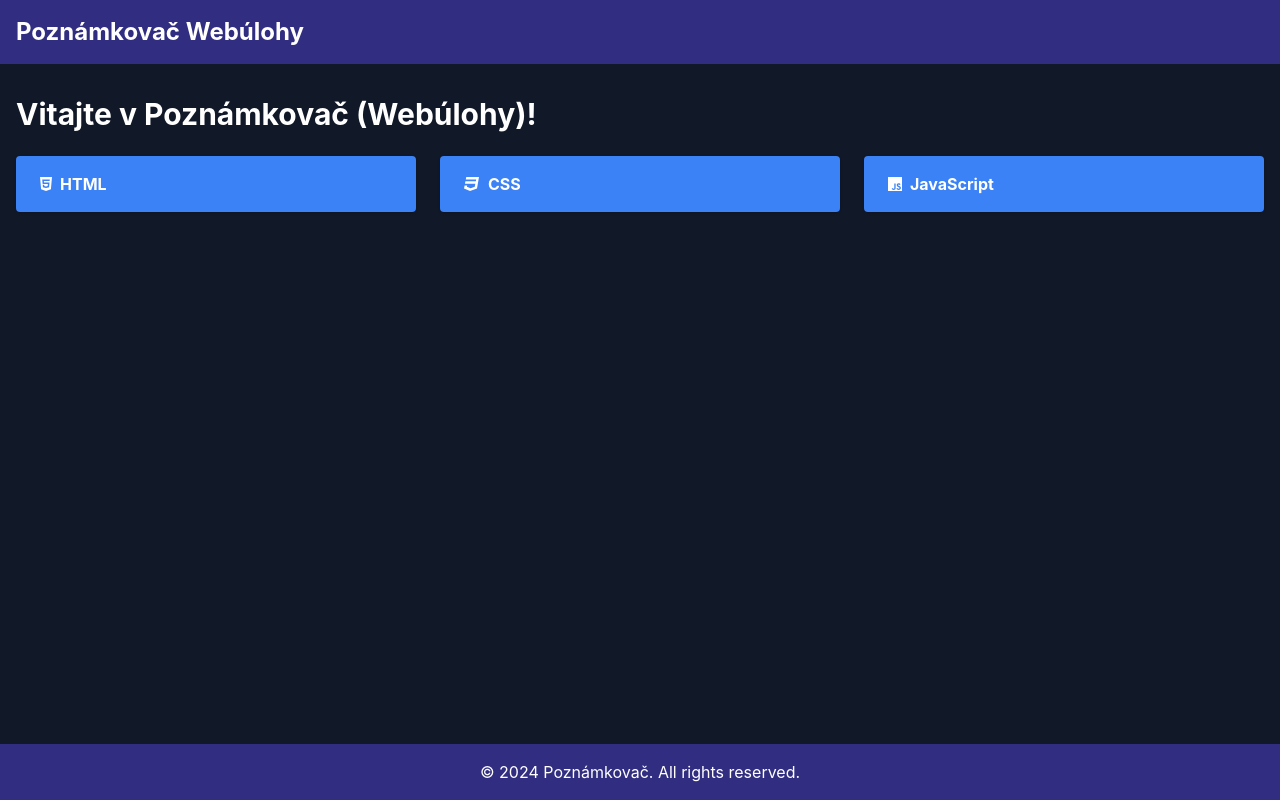
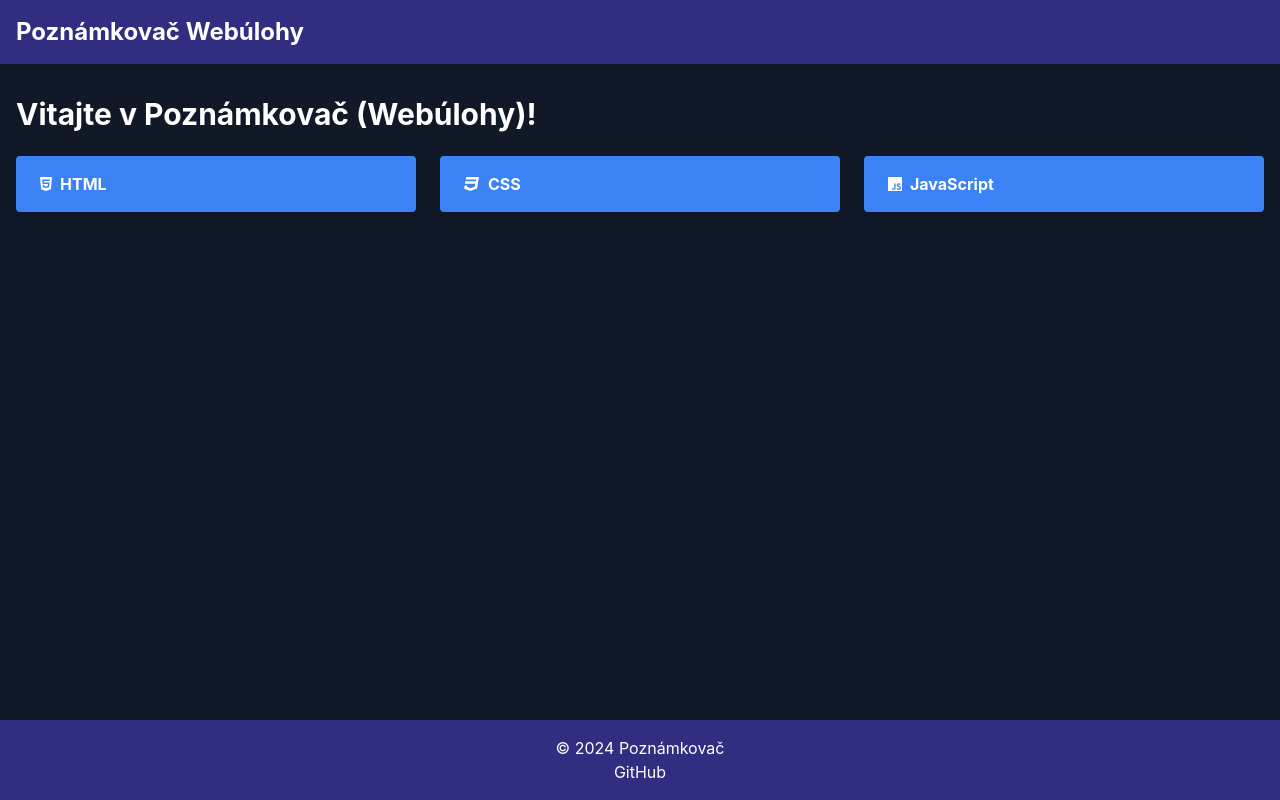
Before and after one commit to Poznamkovac/poznamkovac-coding, a React (Vite) app: page /ulohy/1/1 in a window 1280 px wide. Built offline with nearby package versions, Linux system fonts and the light colour scheme.

Commit message:
link na GitHub

```diff
--- a/src/components/Footer.tsx
+++ b/src/components/Footer.tsx
@@ -1,10 +1,12 @@
 import React from 'react';
+import { Link } from 'react-router-dom';
 
 const Footer: React.FC = () => {
   return (
-    <footer className="bg-indigo-900 p-4 mt-8">
+    <footer className="p-4 mt-8 bg-indigo-900">
       <div className="container mx-auto text-center">
-        <p>&copy; 2024 Poznámkovač. All rights reserved.</p>
+        <p>&copy; 2024 Poznámkovač</p>
+        <Link to="https://github.com/SKevo18/poznamkovac-webulohy" className="hover:underline">GitHub</Link>
       </div>
     </footer>
   );
```
